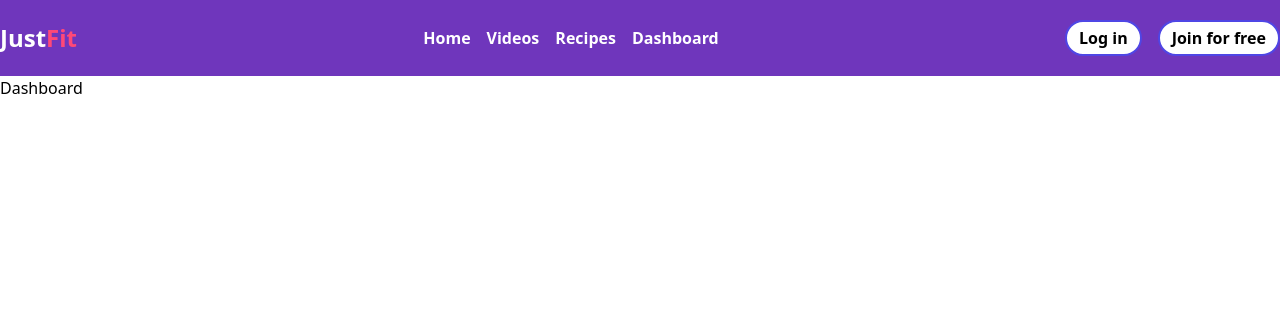
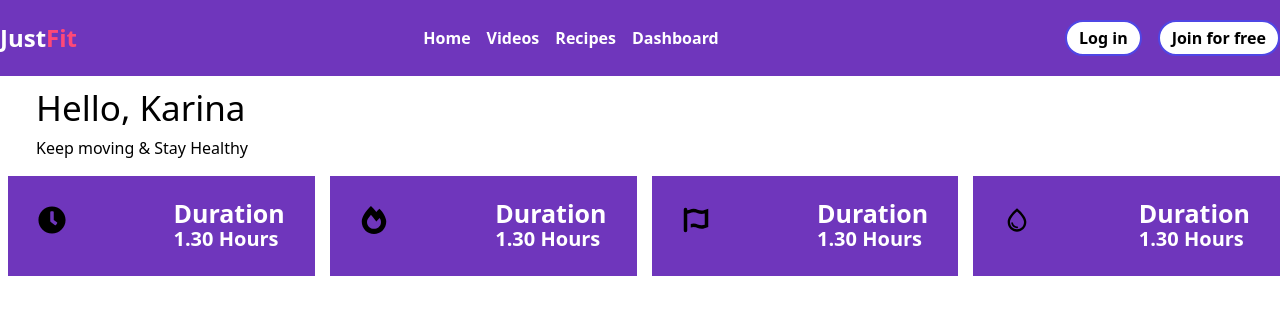
Before and after one commit to jaturaorn/Activity-tracker-app, a React (Vite) app: page /dashboard in a window 1280 px wide. Shown: the top 314 px of the page. Built offline with nearby package versions, Linux system fonts and the light colour scheme.

Commit message:
first button

```diff
--- /dev/null
+++ b/src/components/DashHeroTop.jsx
@@ -0,0 +1,47 @@
+import { FaClock,FaFireAlt,FaFontAwesomeFlag } from "react-icons/fa";
+import { MdOutlineWaterDrop } from "react-icons/md"
+
+const DashHeroTop = () => {
+  return (
+    <div>
+        <h1 className="text-bold text-[35px] leading-[40px] cursor-pointer ml-9 mb-2 mt-3">Hello, Karina</h1>
+        <p className="ml-9 mb-4">Keep moving & Stay Healthy</p>
+        <div className="grid grid-cols-4 gap-[15px] mt-[15px] pb-[15px] ml-2">
+            <div className="h-[100px] rouned-[10px] bg-main-purple  flex
+                items-center justify-between px-[30px] cursor-pointer hover:shadow-lg transform hover:scale-[103%]">
+                <FaClock fontSize={28} color="" className="mb-3"/>
+                <div>
+                    <h2 className="text-[#fff] text-[25px] leading-[20px] font-semibold">Duration</h2>
+                    <h3 className="text-[20px] leading-[22px] font-bold text-[#fff] mt-[5px]">1.30 Hours</h3>
+                </div>
+            </div>
+            <div className="h-[100px] rouned-[10px] bg-main-purple flex
+                items-center justify-between px-[30px] cursor-pointer hover:shadow-lg transform hover:scale-[103%]">
+                <FaFireAlt fontSize={28} color="" className="mb-3"/>
+                <div>
+                    <h2 className="text-[#fff] text-[25px] leading-[20px] font-semibold">Duration</h2>
+                    <h3 className="text-[20px] leading-[22px] font-bold text-[#fff] mt-[5px]">1.30 Hours</h3>
+                </div>
+            </div>
+            <div className="h-[100px] rouned-[10px] bg-main-purple flex
+                items-center justify-between px-[30px] cursor-pointer hover:shadow-lg transform hover:scale-[103%]">
+                <FaFontAwesomeFlag fontSize={28} color="" className="mb-3"/>
+                <div>
+                    <h2 className="text-[#fff] text-[25px] leading-[20px] font-semibold">Duration</h2>
+                    <h3 className="text-[20px] leading-[22px] font-bold text-[#fff] mt-[5px]">1.30 Hours</h3>
+                </div>
+            </div>
+            <div className="h-[100px] rouned-[10px] bg-main-purple flex
+                items-center justify-between px-[30px] cursor-pointer hover:shadow-lg transform hover:scale-[103%]">
+                <MdOutlineWaterDrop fontSize={28} color="" className="mb-3"/>
+                <div>
+                    <h2 className="text-[#fff] text-[25px] leading-[20px] font-semibold">Duration</h2>
+                    <h3 className="text-[20px] leading-[22px] font-bold text-[#fff] mt-[5px]">1.30 Hours</h3>
+                </div>
+            </div>
+        </div>
+    </div>
+  )
+}
+
+export default DashHeroTop
--- a/src/pages/Dashboard.jsx
+++ b/src/pages/Dashboard.jsx
@@ -1,8 +1,10 @@
-import React from 'react'
+import DashHeroTop from '../components/DashHeroTop'
 
 function Dashboard() {
   return (
-    <div>Dashboard</div>
+    <div>
+      <DashHeroTop />
+    </div>
   )
 }
 
```
